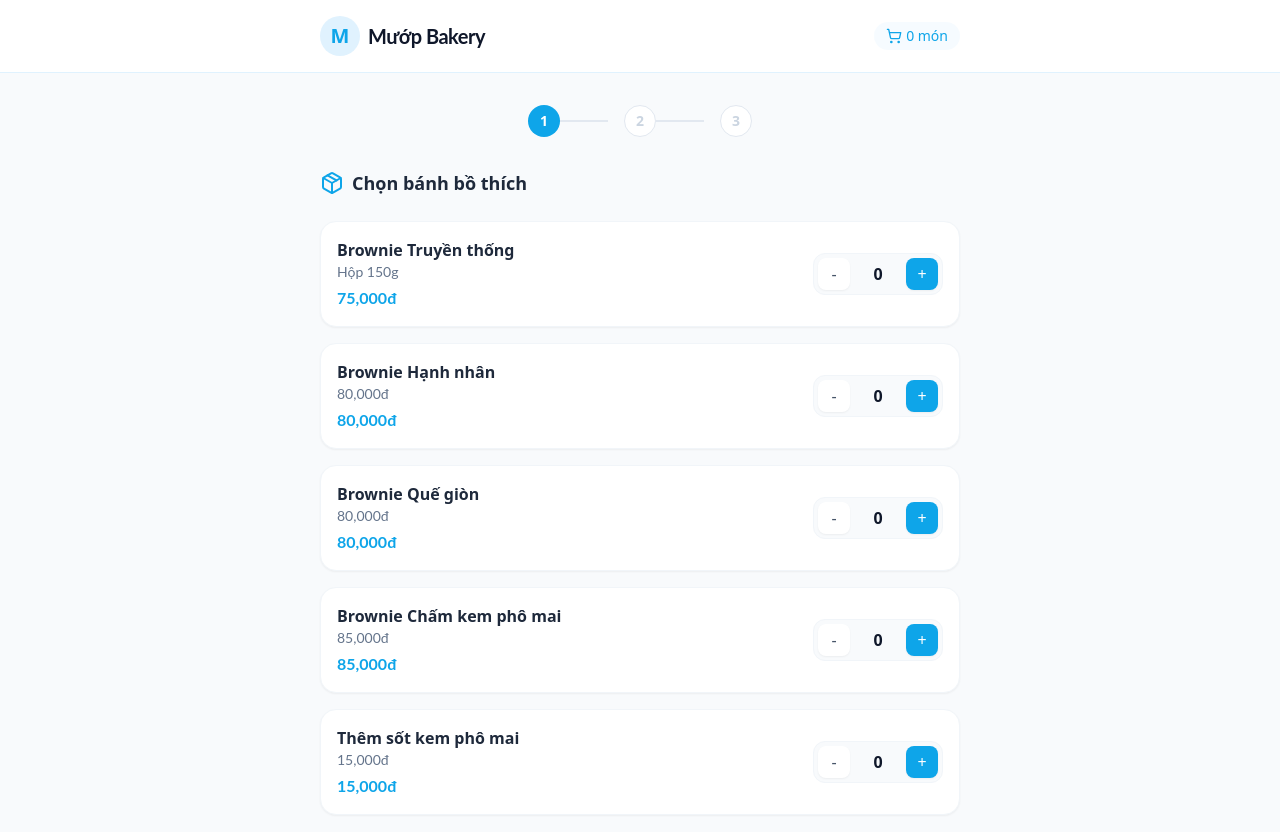
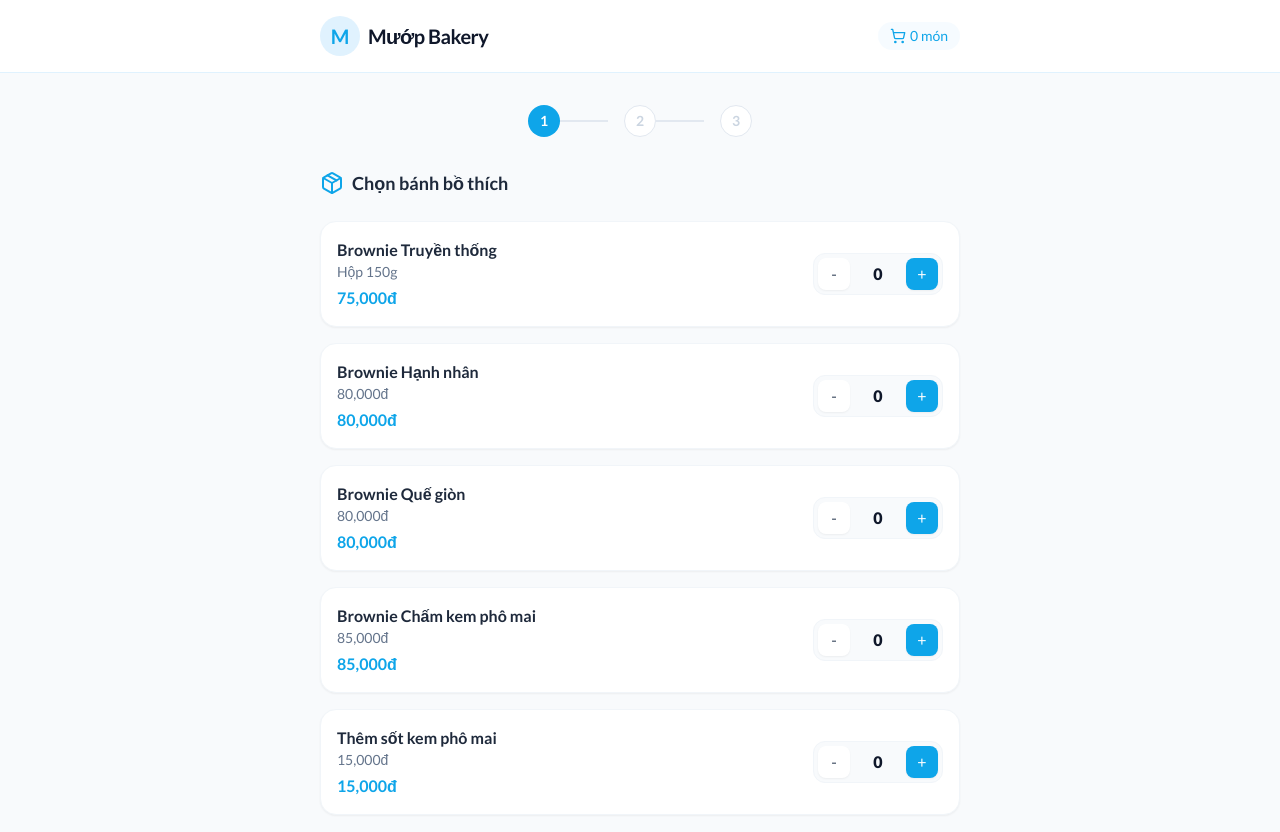
Before and after one commit to muopbakery281/muop-bakery-order-app, a React (Vite) app: page / in a window 1280 px wide. Shown: the top 832 px of the page. Built offline with nearby package versions, Linux system fonts and the light colour scheme.

Commit message:
Update style.css

```diff
--- a/src/style.css
+++ b/src/style.css
@@ -1,3 +1,12 @@
-h1, p {
-  font-family: Lato;
+/* Import font Lato từ Google Fonts */
+@import url('https://fonts.googleapis.com/css2?family=Lato:wght@300;400;700;900&display=swap');
+
+* {
+  font-family: 'Lato', sans-serif !important;
 }
+
+/* Tinh chỉnh riêng cho tiêu đề Mướp Bakery để nó không bị quá thô */
+h1 {
+  font-weight: 900;
+  letter-spacing: -0.02em;
+}
```
